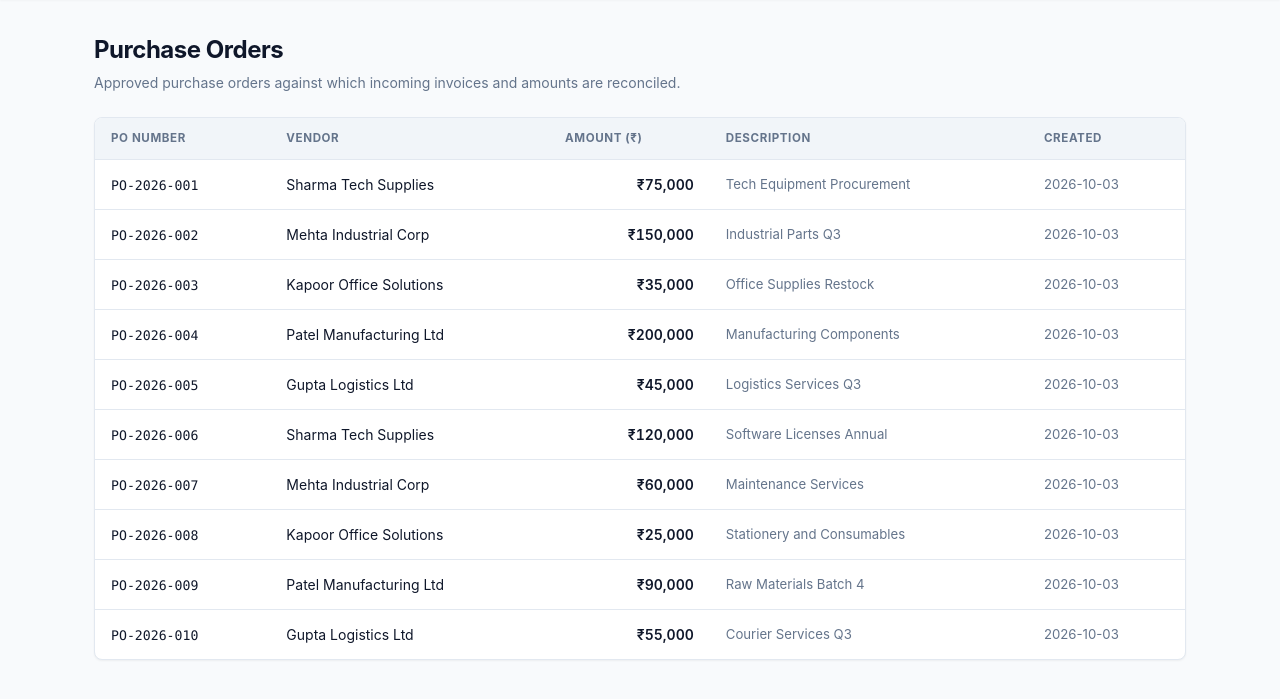
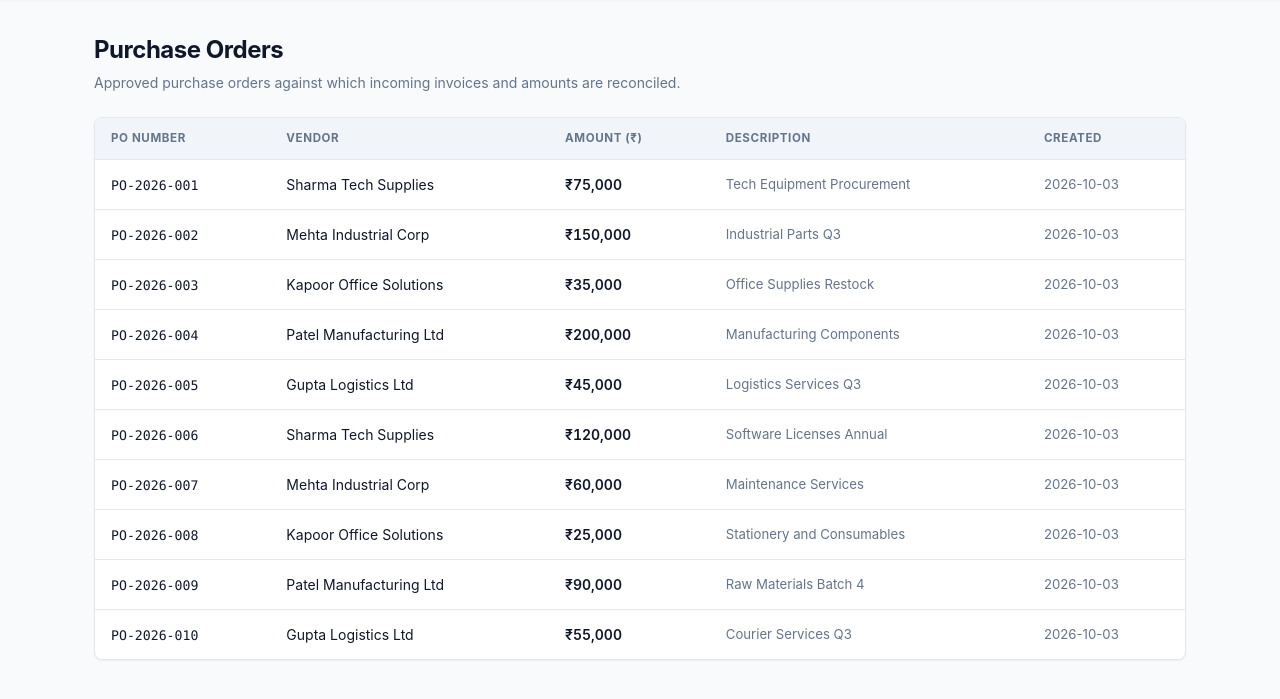
Before and after one commit to tusharsach16/invoice-automation-agent, a FastAPI app: page /purchase-orders in a window 1280 px wide. Shown: the part 61-760 px from the top of the page. Run offline with FastAPI, Linux system fonts and the light colour scheme; data comes from the database, SQL or seed files in the repository.

Commit message:
fix(ui): align table amount column with header text

```diff
--- a/app/static/style.css
+++ b/app/static/style.css
@@ -470,7 +470,7 @@ tr:hover td {
 }
 
 .amount {
-    text-align: right;
+    text-align: left;
     font-variant-numeric: tabular-nums;
     font-weight: 600;
 }
```
